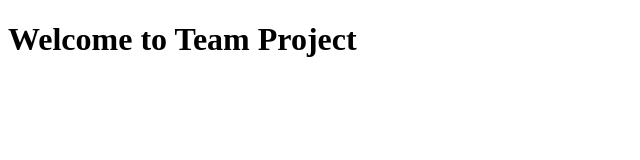
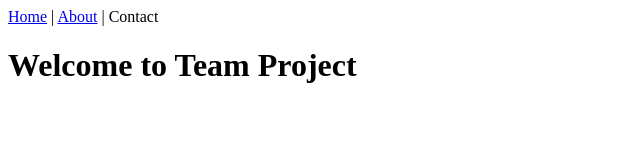
Before and after one commit to kimhongtry/team-html-project, a plain HTML site: page index.html in a window 1280 px wide. Shown: the whole page, without its empty margins (0-640 px from the left). Drawn offline with Linux system fonts and the light colour scheme.

Commit message:
Add navigation bar

```diff
--- a/index.html
+++ b/index.html
@@ -4,6 +4,10 @@
     <title>Team Project</title>
   </head>
   <body>
+    <nav>
+      <a href="#">Home</a> | <a href="#">About</a> | <a h
+      ref="#">Contact</a>
+      </nav>
     <h1>Welcome to Team Project</h1>
   </body>
 </html>
```
